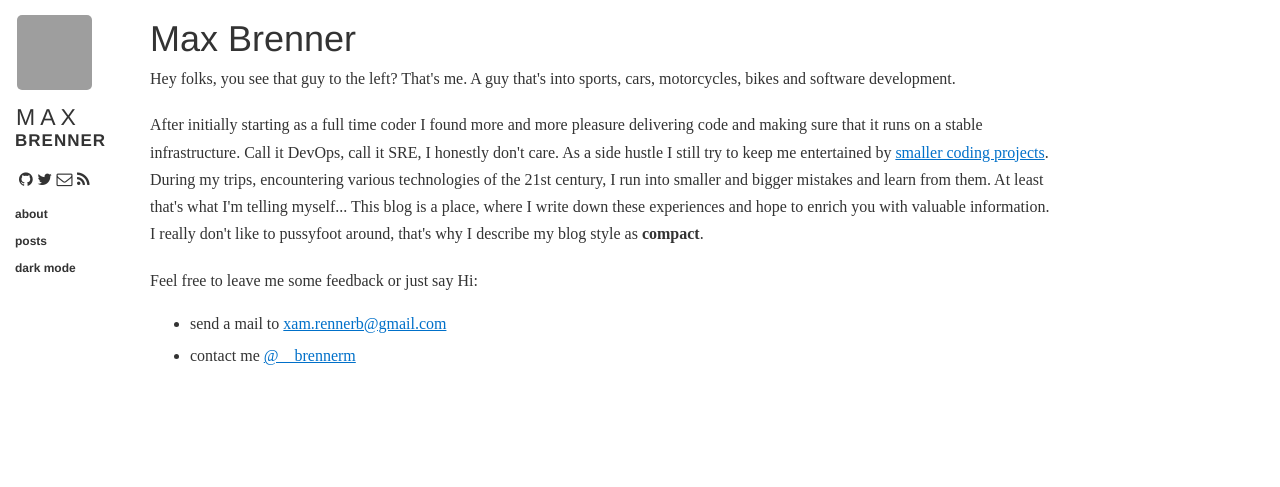
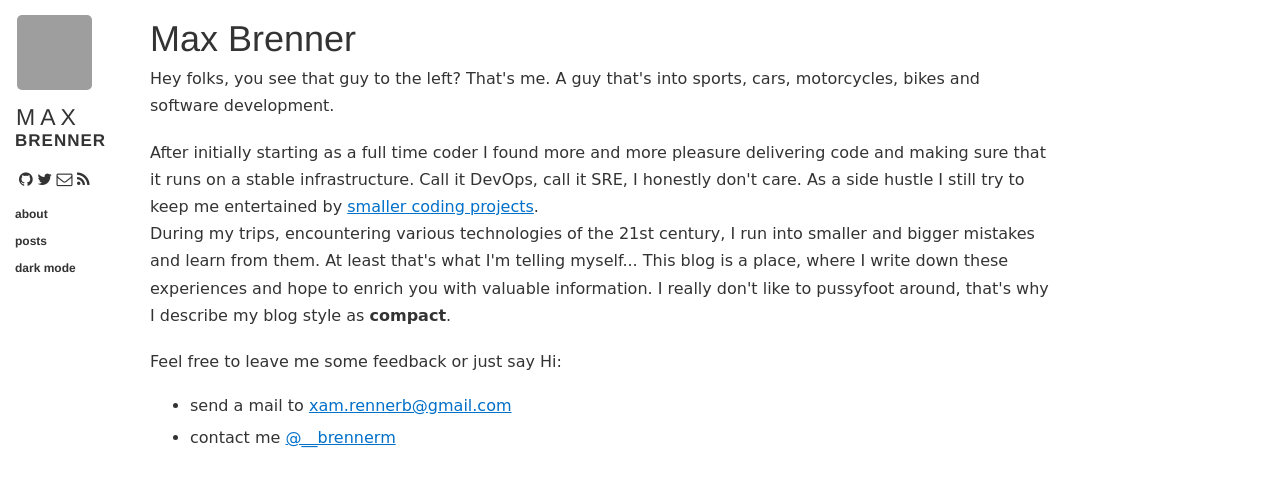
Before and after one commit to brennerm/brennerm.github.io, a Jekyll site: the page built from about.html, in a window 1280 px wide. Shown: the top 487 px of the page. Built offline with Jekyll 4.4.1, drawn with Linux system fonts in a browser that asks for light colours; nearby versions of some CDN libraries; grey boxes are pictures that could not be loaded.

Commit message:
set proper font-family

```diff
--- a/static/css/base.css
+++ b/static/css/base.css
@@ -1,6 +1,6 @@
 @charset "UTF-8";
 body {
-  font-family: "Cabin";
+  font-family: "DejaVu Sans", "Arial, Helvetica";
   margin: 0;
   -webkit-font-smoothing: antialiased; }
 
```
